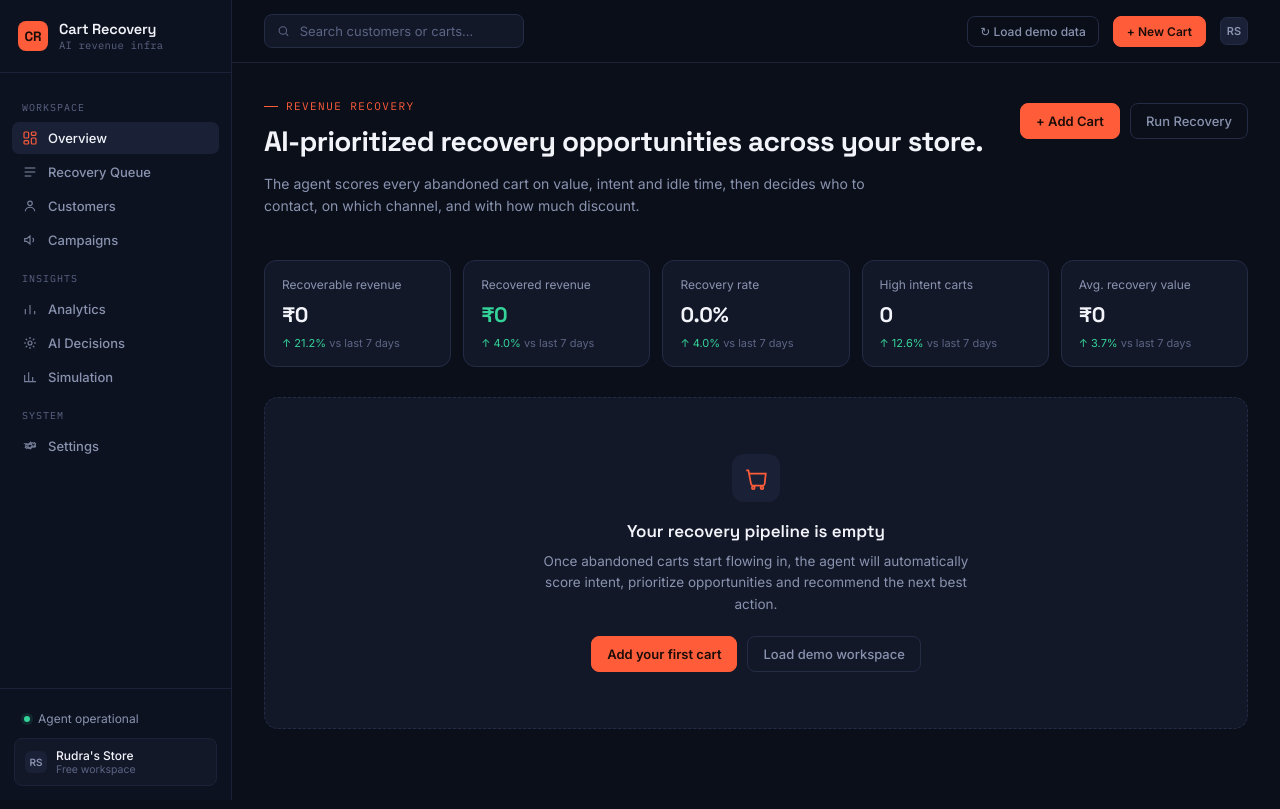
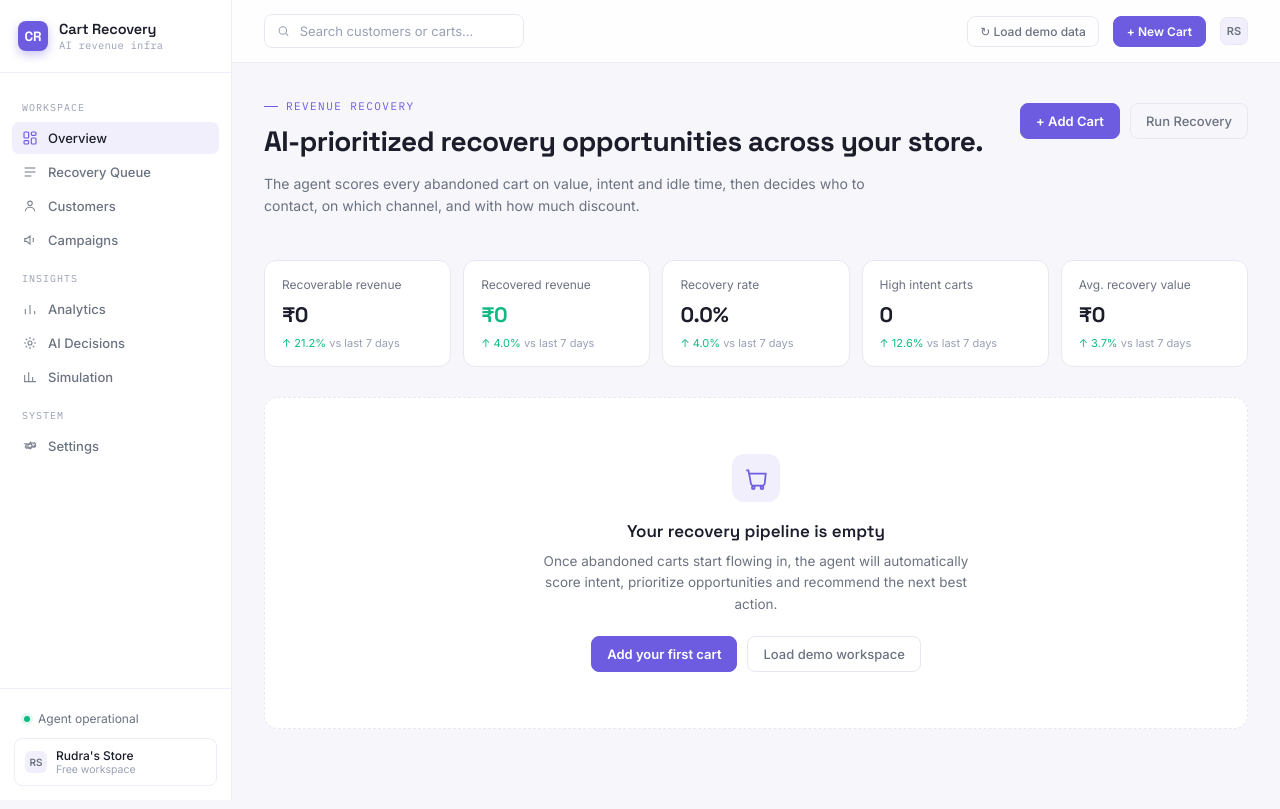
Before and after one commit to Ruddy2310/smart-cart-recovery-agent, a Flask app: page / in a window 1280 px wide. Run offline with Flask 3, Linux system fonts and the light colour scheme; data that the repository does not hold is empty.

Commit message:
Add files via upload

```diff
--- a/templates/base.html
+++ b/templates/base.html
@@ -8,26 +8,27 @@
 <link href="https://fonts.googleapis.com/css2?family=Space+Grotesk:wght@500;600;700&family=IBM+Plex+Mono:wght@400;500;600&family=Inter:wght@400;500;600&display=swap" rel="stylesheet">
 <style>
   :root{
-    --bg: #0B0F1A;
-    --sidebar-bg: #0D1220;
-    --surface: #131829;
-    --surface-2: #1A2036;
-    --line: #242B45;
-    --line-soft: #1C2238;
-    --text: #F2F4FA;
-    --text-muted: #8993AF;
-    --text-dim: #5B6483;
-    --coral: #FF5D3A;
-    --coral-dim: rgba(255,93,58,0.12);
-    --emerald: #34D399;
-    --emerald-dim: rgba(52,211,153,0.12);
-    --amber: #F5A623;
-    --amber-dim: rgba(245,166,35,0.12);
-    --rose: #FB5B7A;
-    --rose-dim: rgba(251,91,122,0.12);
-    --blue: #6E8BFF;
-    --blue-dim: rgba(110,139,255,0.12);
+    --bg: #F6F6FB;
+    --sidebar-bg: #FFFFFF;
+    --surface: #FFFFFF;
+    --surface-2: #F1EFFB;
+    --line: #E8E8F2;
+    --line-soft: #EEEDF7;
+    --text: #1C1D2B;
+    --text-muted: #6B7280;
+    --text-dim: #9AA0B4;
+    --coral: #6D5CE0;
+    --coral-dim: rgba(109,92,224,0.10);
+    --emerald: #10B981;
+    --emerald-dim: rgba(16,185,129,0.12);
+    --amber: #F59E0B;
+    --amber-dim: rgba(245,158,11,0.12);
+    --rose: #F43F5E;
+    --rose-dim: rgba(244,63,94,0.10);
+    --blue: #6366F1;
+    --blue-dim: rgba(99,102,241,0.12);
     --sidebar-w: 232px;
+    --on-accent: #FFFFFF;
   }
   *{ box-sizing: border-box; }
   html,body{ height:100%; }
@@ -42,7 +43,7 @@
   .mono{ font-family: 'IBM Plex Mono', monospace; }
   .display{ font-family: 'Space Grotesk', sans-serif; }
   a{ color: inherit; text-decoration: none; }
-  ::selection{ background: var(--coral); color:#1a0c07; }
+  ::selection{ background: var(--coral); color: var(--on-accent); }
   svg{ display:block; }
 
   /* ---------- Sidebar ---------- */
@@ -56,7 +57,8 @@
     width: 30px; height: 30px; border-radius: 8px; flex-shrink:0;
     background: var(--coral);
     display:flex; align-items:center; justify-content:center;
-    font-family:'Space Grotesk'; font-weight:700; font-size:13.5px; color:#1a0c07;
+    font-family:'Space Grotesk'; font-weight:700; font-size:13.5px; color: var(--on-accent);
+    box-shadow: 0 4px 10px rgba(109,92,224,0.35);
   }
   .brand-name{ font-family:'Space Grotesk'; font-weight:600; font-size:14.5px; letter-spacing:-0.01em; line-height:1.25; }
   .brand-sub{ font-size:10.5px; color: var(--text-dim); font-family:'IBM Plex Mono'; letter-spacing:0.02em; }
@@ -86,7 +88,7 @@
   .topbar{
     display:flex; align-items:center; justify-content:space-between; gap:16px;
     padding: 14px 32px; border-bottom: 1px solid var(--line-soft);
-    position: sticky; top:0; background: rgba(11,15,26,0.85); backdrop-filter: blur(8px); z-index: 30;
+    position: sticky; top:0; background: rgba(255,255,255,0.85); backdrop-filter: blur(8px); z-index: 30;
   }
   .topbar-search{
     display:flex; align-items:center; gap:8px; background: var(--surface); border:1px solid var(--line);
@@ -113,17 +115,17 @@
     display:inline-flex; align-items:center; gap:7px; padding: 9px 15px; border-radius: 8px; font-size: 13px; font-weight: 500;
     border: 1px solid var(--line); color: var(--text-muted); background: transparent; cursor:pointer; transition: all .12s ease; font-family:'Inter';
   }
-  .btn:hover{ color: var(--text); border-color: rgba(255,255,255,0.22); background: var(--surface); }
-  .btn.primary{ background: var(--coral); color: #1a0c07; border-color: var(--coral); font-weight: 600; }
-  .btn.primary:hover{ background: #FF7452; }
-  .btn.ghost-emerald{ color: var(--emerald); border-color: rgba(52,211,153,0.35); }
+  .btn:hover{ color: var(--text); border-color: rgba(17,17,34,0.16); background: var(--surface-2); }
+  .btn.primary{ background: var(--coral); color: var(--on-accent); border-color: var(--coral); font-weight: 600; }
+  .btn.primary:hover{ background: #5C4CD1; }
+  .btn.ghost-emerald{ color: var(--emerald); border-color: rgba(16,185,129,0.35); }
   .btn.ghost-emerald:hover{ background: var(--emerald-dim); }
 
   /* ---------- Toasts ---------- */
   .toast-stack{ position: fixed; bottom: 22px; right: 22px; display:flex; flex-direction:column; gap:8px; z-index: 100; }
   .toast{
     background: var(--surface-2); border:1px solid var(--line); border-radius:9px; padding: 11px 16px;
-    font-size: 13px; color: var(--text); box-shadow: 0 8px 24px rgba(0,0,0,0.35); display:flex; align-items:center; gap:9px;
+    font-size: 13px; color: var(--text); box-shadow: 0 8px 24px rgba(28,29,43,0.12); display:flex; align-items:center; gap:9px;
     animation: toast-in .18s ease;
   }
   .toast::before{ content:''; width:6px; height:6px; border-radius:50%; background: var(--emerald); flex-shrink:0; }
--- a/templates/campaigns.html
+++ b/templates/campaigns.html
@@ -80,7 +80,7 @@
   .chip-select{ display:flex; gap:8px; flex-wrap:wrap; }
   .chip-opt{ font-size:12.5px; padding:7px 13px; border-radius:20px; border:1px solid var(--line); color: var(--text-dim); cursor:pointer; transition: all .12s ease; }
   .chip-opt:hover{ color: var(--text); }
-  .chip-opt.active{ background: var(--coral-dim); border-color: rgba(255,93,58,0.4); color: var(--coral); }
+  .chip-opt.active{ background: var(--coral-dim); border-color: rgba(109,92,224,0.4); color: var(--coral); }
   .toggle-row{ display:flex; align-items:center; justify-content:space-between; }
   .toggle{ width:38px; height:22px; border-radius:20px; background: var(--surface-2); border:1px solid var(--line); position:relative; cursor:pointer; flex-shrink:0; }
   .toggle.on{ background: rgba(52,211,153,0.25); border-color: var(--emerald); }
--- a/templates/dashboard.html
+++ b/templates/dashboard.html
@@ -319,9 +319,9 @@
   .ai-metric-label{ font-size:10.5px; color:var(--text-dim); margin-bottom:5px; }
   .ai-metric-value{ font-family:'Space Grotesk'; font-size:16px; font-weight:700; }
 
-  .reasoning-box{ background: var(--surface-2); border:1px solid var(--line); border-radius:10px; padding: 13px 15px; font-size:12.5px; line-height:1.6; color:#D7DCEA; margin-top:10px; }
+  .reasoning-box{ background: var(--surface-2); border:1px solid var(--line); border-radius:10px; padding: 13px 15px; font-size:12.5px; line-height:1.6; color: var(--text-muted); margin-top:10px; }
 
-  .rec-card{ margin-top: 20px; border: 1px solid rgba(255,93,58,0.3); background: var(--coral-dim); border-radius: 12px; padding: 16px 18px; }
+  .rec-card{ margin-top: 20px; border: 1px solid rgba(109,92,224,0.3); background: var(--coral-dim); border-radius: 12px; padding: 16px 18px; }
   .rec-card-title{ font-family:'IBM Plex Mono'; font-size:10.5px; text-transform:uppercase; letter-spacing:0.08em; color: var(--coral); margin-bottom:10px; }
   .rec-action{ font-family:'Space Grotesk'; font-weight:700; font-size:15px; margin-bottom:4px; }
   .rec-detail{ font-size:12px; color: var(--text-muted); }
```
